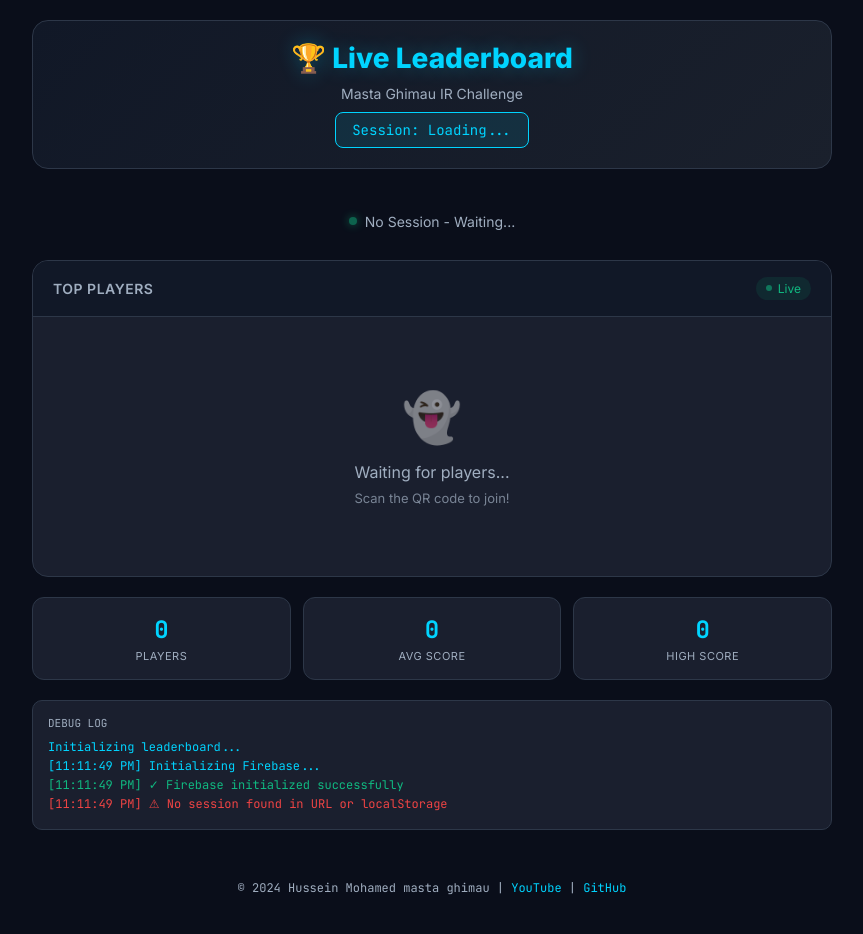
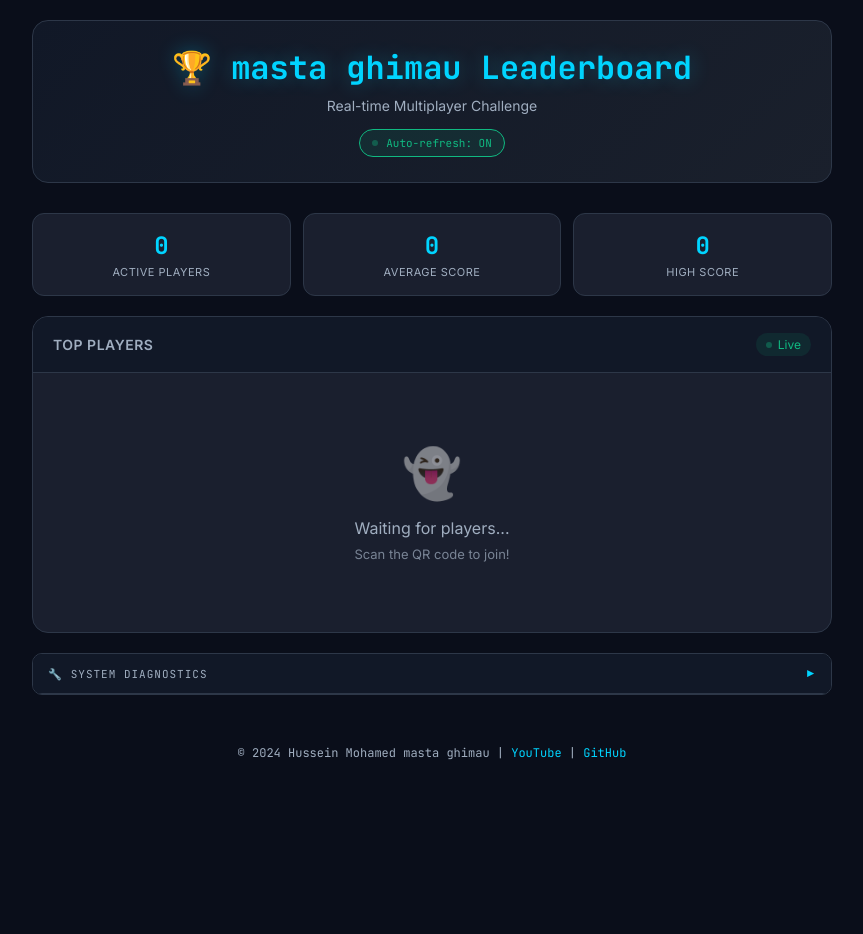
Before and after one commit to gh1mau/masta-ghimau-ir-challenge, a website: page leaderboard.html in a window 1280 px wide. Shown: the whole page, without its empty margins (208-1071 px from the left). After the commit the page ends 801 px from the top, so only its background shows below. Drawn offline with Linux system fonts and the light colour scheme.

Commit message:
Update leaderboard.html: auto-refresh, collapsible debug panel, new title

```diff
--- a/leaderboard.html
+++ b/leaderboard.html
@@ -3,7 +3,7 @@
 <head>
     <meta charset="UTF-8">
     <meta name="viewport" content="width=device-width, initial-scale=1.0">
-    <title>Masta Ghimau IR Challenge | Live Leaderboard</title>
+    <title>masta ghimau Leaderboard</title>
 
     <style>
         @import url('https://fonts.googleapis.com/css2?family=JetBrains+Mono:wght@400;500;700&family=Inter:wght@400;500;600;700;800&display=swap');
@@ -42,18 +42,19 @@
         .header {
             text-align: center;
             margin-bottom: 30px;
-            padding: 20px;
+            padding: 25px;
             background: linear-gradient(135deg, var(--bg-secondary) 0%, #1a202c 100%);
             border: 1px solid var(--border);
             border-radius: 16px;
         }
 
         .header h1 {
-            font-size: 28px;
+            font-size: 32px;
             font-weight: 800;
             color: var(--accent);
-            margin-bottom: 10px;
+            margin-bottom: 8px;
             text-shadow: 0 0 20px rgba(0, 212, 255, 0.3);
+            font-family: 'JetBrains Mono', monospace;
         }
 
         .header p {
@@ -61,45 +62,32 @@
             font-size: 14px;
         }
 
-        .session-code {
-            display: inline-block;
-            background: rgba(0, 212, 255, 0.1);
-            border: 1px solid var(--accent);
-            padding: 8px 16px;
-            border-radius: 8px;
-            font-family: 'JetBrains Mono', monospace;
-            font-size: 14px;
-            color: var(--accent);
-            margin-top: 10px;
-        }
-
-        /* Status */
-        .status {
-            text-align: center;
-            margin-bottom: 20px;
-            padding: 10px;
-        }
-
-        .status-indicator {
+        /* Auto-refresh indicator */
+        .refresh-indicator {
             display: inline-flex;
             align-items: center;
             gap: 8px;
-            font-size: 14px;
-            color: var(--text-secondary);
+            margin-top: 15px;
+            padding: 6px 12px;
+            background: rgba(16, 185, 129, 0.1);
+            border: 1px solid var(--success);
+            border-radius: 20px;
+            font-size: 11px;
+            color: var(--success);
+            font-family: 'JetBrains Mono', monospace;
         }
 
-        .status-dot {
-            width: 8px;
-            height: 8px;
+        .refresh-dot {
+            width: 6px;
+            height: 6px;
             border-radius: 50%;
             background: var(--success);
-            box-shadow: 0 0 8px var(--success);
-            animation: pulse 2s infinite;
+            animation: pulse 1.5s infinite;
         }
 
         @keyframes pulse {
             0%, 100% { opacity: 1; }
-            50% { opacity: 0.5; }
+            50% { opacity: 0.3; }
         }
 
         /* Leaderboard */
@@ -108,6 +96,7 @@
             border: 1px solid var(--border);
             border-radius: 16px;
             overflow: hidden;
+            margin-bottom: 20px;
         }
 
         .leaderboard-header {
@@ -238,7 +227,7 @@
             display: grid;
             grid-template-columns: repeat(3, 1fr);
             gap: 12px;
-            margin-top: 20px;
+            margin-bottom: 20px;
         }
 
         .stat-box {
@@ -264,37 +253,122 @@
             margin-top: 4px;
         }
 
-        /* Debug Panel */
+        /* Collapsible Debug Panel */
         .debug-panel {
             margin-top: 20px;
-            padding: 15px;
             background: var(--bg-card);
             border: 1px solid var(--border);
             border-radius: 10px;
-            font-family: 'JetBrains Mono', monospace;
-            font-size: 12px;
+            overflow: hidden;
+        }
+
+        .debug-header {
+            display: flex;
+            justify-content: space-between;
+            align-items: center;
+            padding: 12px 15px;
+            background: var(--bg-secondary);
+            border-bottom: 1px solid var(--border);
+            cursor: pointer;
+            transition: all 0.2s;
+        }
+
+        .debug-header:hover {
+            background: rgba(0, 212, 255, 0.05);
         }
 
         .debug-title {
             color: var(--text-secondary);
-            margin-bottom: 8px;
             font-size: 11px;
             text-transform: uppercase;
+            letter-spacing: 1px;
+            font-family: 'JetBrains Mono', monospace;
+            display: flex;
+            align-items: center;
+            gap: 8px;
+        }
+
+        .debug-title::before {
+            content: '🔧';
+        }
+
+        .debug-toggle {
+            font-size: 12px;
+            color: var(--accent);
+            transition: transform 0.2s;
+        }
+
+        .debug-panel.collapsed .debug-toggle {
+            transform: rotate(-90deg);
+        }
+
+        .debug-content {
+            max-height: 300px;
+            overflow: hidden;
+            transition: max-height 0.3s ease;
+        }
+
+        .debug-panel.collapsed .debug-content {
+            max-height: 0;
+        }
+
+        .debug-info {
+            padding: 15px;
+            border-bottom: 1px solid var(--border);
+            font-family: 'JetBrains Mono', monospace;
+            font-size: 11px;
+        }
+
+        .debug-row {
+            display: flex;
+            justify-content: space-between;
+            margin-bottom: 8px;
+        }
+
+        .debug-row:last-child {
+            margin-bottom: 0;
+        }
+
+        .debug-label {
+            color: var(--text-secondary);
+        }
+
+        .debug-value {
+            color: var(--accent);
         }
 
         .debug-log {
-            color: var(--accent);
-            line-height: 1.6;
-            max-height: 150px;
+            padding: 15px;
+            font-family: 'JetBrains Mono', monospace;
+            font-size: 11px;
+            max-height: 200px;
             overflow-y: auto;
+            background: var(--bg-primary);
         }
 
-        .debug-log .error {
+        .debug-log .entry {
+            margin-bottom: 6px;
+            line-height: 1.5;
+        }
+
+        .debug-log .timestamp {
+            color: var(--text-secondary);
+        }
+
+        .debug-log .message {
+            color: var(--accent);
+        }
+
+        .debug-log .error .message {
             color: var(--danger);
         }
 
-        .debug-log .success {
+        .debug-log .success .message {
             color: var(--success);
+        }
+
+        .debug-log .warning .message {
+            color: var(--warning);
         }
 
         /* Footer */
@@ -315,7 +389,7 @@
         /* Responsive */
         @media (max-width: 600px) {
             .header h1 {
-                font-size: 22px;
+                font-size: 24px;
             }
 
             .participant-name {
@@ -336,16 +410,27 @@
     <div class="container">
         <!-- Header -->
         <div class="header">
-            <h1>🏆 Live Leaderboard</h1>
-            <p>Masta Ghimau IR Challenge</p>
-            <div class="session-code" id="session-code">Session: Loading...</div>
+            <h1>🏆 masta ghimau Leaderboard</h1>
+            <p>Real-time Multiplayer Challenge</p>
+            <div class="refresh-indicator">
+                <div class="refresh-dot"></div>
+                <span id="refresh-status">Auto-refresh: ON</span>
+            </div>
         </div>
 
-        <!-- Status -->
-        <div class="status">
-            <div class="status-indicator">
-                <div class="status-dot"></div>
-                <span id="status-text">Connecting to Firebase...</span>
+        <!-- Stats -->
+        <div class="stats-grid">
+            <div class="stat-box">
+                <div class="stat-value" id="stat-players">0</div>
+                <div class="stat-label">Active Players</div>
+            </div>
+            <div class="stat-box">
+                <div class="stat-value" id="stat-avg">0</div>
+                <div class="stat-label">Average Score</div>
+            </div>
+            <div class="stat-box">
+                <div class="stat-value" id="stat-high">0</div>
+                <div class="stat-label">High Score</div>
             </div>
         </div>
 
@@ -364,27 +449,34 @@
             </div>
         </div>
 
-        <!-- Stats -->
-        <div class="stats-grid">
-            <div class="stat-box">
-                <div class="stat-value" id="stat-players">0</div>
-                <div class="stat-label">Players</div>
+        <!-- Collapsible Debug Panel -->
+        <div class="debug-panel collapsed" id="debug-panel">
+            <div class="debug-header" onclick="toggleDebug()">
+                <span class="debug-title">System Diagnostics</span>
+                <span class="debug-toggle">▼</span>
             </div>
-            <div class="stat-box">
-                <div class="stat-value" id="stat-avg">0</div>
-                <div class="stat-label">Avg Score</div>
-            </div>
-            <div class="stat-box">
-                <div class="stat-value" id="stat-high">0</div>
-                <div class="stat-label">High Score</div>
-            </div>
-        </div>
-
-        <!-- Debug Panel -->
-        <div class="debug-panel">
-            <div class="debug-title">Debug Log</div>
-            <div class="debug-log" id="debug-log">
-                Initializing leaderboard...
+            <div class="debug-content">
+                <div class="debug-info">
+                    <div class="debug-row">
+                        <span class="debug-label">Session ID:</span>
+                        <span class="debug-value" id="debug-session">-</span>
+                    </div>
+                    <div class="debug-row">
+                        <span class="debug-label">Firebase Status:</span>
+                        <span class="debug-value" id="debug-firebase">Connecting...</span>
+                    </div>
+                    <div class="debug-row">
+                        <span class="debug-label">Last Update:</span>
+                        <span class="debug-value" id="debug-lastupdate">-</span>
+                    </div>
+                    <div class="debug-row">
+                        <span class="debug-label">Auto-refresh:</span>
+                        <span class="debug-value" id="debug-autorefresh">Enabled (5s)</span>
+                    </div>
+                </div>
+                <div class="debug-log" id="debug-log">
+                    <div class="entry"><span class="timestamp">[--:--:--]</span> <span class="message">System initialized...</span></div>
+                </div>
             </div>
         </div>
 
@@ -399,7 +491,7 @@
     <script type="module">
         // Import Firebase
         import { initializeApp } from "https://www.gstatic.com/firebasejs/10.7.1/firebase-app.js";
-        import { getDatabase, ref, onValue } from "https://www.gstatic.com/firebasejs/10.7.1/firebase-database.js";
+        import { getDatabase, ref, onValue, get } from "https://www.gstatic.com/firebasejs/10.7.1/firebase-database.js";
 
         // Firebase Configuration
         const firebaseConfig = {
@@ -413,78 +505,92 @@
             measurementId: "G-K5508CP1CC"
         };
 
+        // State
+        let app, database;
+        let currentSession = null;
+        let unsubscribe = null;
+        let autoRefreshInterval = null;
+        let lastUpdateTime = null;
+
         // Debug logger
         function log(message, type = 'info') {
             const debugLog = document.getElementById('debug-log');
             const timestamp = new Date().toLocaleTimeString();
-            const line = document.createElement('div');
-            line.className = type;
-            line.textContent = `[${timestamp}] ${message}`;
-            debugLog.appendChild(line);
+            const entry = document.createElement('div');
+            entry.className = `entry ${type}`;
+            entry.innerHTML = `<span class="timestamp">[${timestamp}]</span> <span class="message">${message}</span>`;
+            debugLog.appendChild(entry);
             debugLog.scrollTop = debugLog.scrollHeight;
             console.log(`[${timestamp}] ${message}`);
+
+            // Update last update time
+            lastUpdateTime = timestamp;
+            document.getElementById('debug-lastupdate').textContent = timestamp;
         }
 
-        // Initialize Firebase
-        let app, database;
-        let currentSession = null;
-        let unsubscribe = null;
+        // Toggle debug panel
+        window.toggleDebug = function() {
+            const panel = document.getElementById('debug-panel');
+            panel.classList.toggle('collapsed');
+        };
 
+        // Initialize
         function init() {
-            log('Initializing Firebase...');
+            log('Initializing system...');
 
             try {
                 app = initializeApp(firebaseConfig);
                 database = getDatabase(app);
-                log('✓ Firebase initialized successfully', 'success');
+                log('✓ Firebase SDK loaded', 'success');
 
-                // Get session from URL or localStorage
+                // Get session
                 const urlParams = new URLSearchParams(window.location.search);
                 currentSession = urlParams.get('session') || localStorage.getItem('mastaGhimau_sessionId');
 
                 if (!currentSession) {
-                    log('⚠ No session found in URL or localStorage', 'error');
-                    document.getElementById('status-text').textContent = 'No Session - Waiting...';
+                    log('⚠ No session ID found', 'warning');
+                    document.getElementById('debug-session').textContent = 'Not set';
+                    document.getElementById('debug-firebase').textContent = 'Waiting for session...';
 
-                    // Try to get session from URL again after a delay
+                    // Retry after delay
                     setTimeout(() => {
                         const retryParams = new URLSearchParams(window.location.search);
                         currentSession = retryParams.get('session') || localStorage.getItem('mastaGhimau_sessionId');
                         if (currentSession) {
-                            log(`✓ Session found on retry: ${currentSession}`, 'success');
-                            document.getElementById('session-code').textContent = `Session: ${currentSession}`;
+                            log(`✓ Session found: ${currentSession}`, 'success');
                             startListening();
                         }
-                    }, 2000);
+                    }, 3000);
                     return;
                 }
 
-                document.getElementById('session-code').textContent = `Session: ${currentSession}`;
-                log(`Session: ${currentSession}`);
-
-                // Start listening
+                log(`✓ Session: ${currentSession}`, 'success');
+                document.getElementById('debug-session').textContent = currentSession.substring(0, 20) + '...';
                 startListening();
 
             } catch (error) {
-                log(`✗ Firebase init error: ${error.message}`, 'error');
-                document.getElementById('status-text').textContent = 'Firebase Error';
+                log(`✗ Init error: ${error.message}`, 'error');
+                document.getElementById('debug-firebase').textContent = 'Error';
             }
         }
 
+        // Start Firebase listener + auto-refresh
         function startListening() {
             if (!database || !currentSession) {
-                log('Cannot start listening - missing database or session', 'error');
+                log('Cannot start - missing database or session', 'error');
                 return;
             }
 
-            log(`Starting listener for session: ${currentSession}`);
-            document.getElementById('status-text').textContent = 'Connected - Listening for updates...';
+            log('Connecting to Firebase...');
+            document.getElementById('debug-firebase').textContent = 'Connected';
 
             const sessionRef = ref(database, `sessions/${currentSession}/players`);
 
+            // Real-time listener
             unsubscribe = onValue(sessionRef, (snapshot) => {
                 const data = snapshot.val();
-                log(`Data received: ${data ? Object.keys(data).length : 0} players`);
+                const playerCount = data ? Object.keys(data).length : 0;
+                log(`📊 Data received: ${playerCount} players`, 'success');
 
                 if (data) {
                     const players = Object.entries(data)
@@ -496,11 +602,41 @@
                     updateLeaderboard([]);
                 }
             }, (error) => {
-                log(`Listener error: ${error.message}`, 'error');
-                document.getElementById('status-text').textContent = 'Connection Error';
+                log(`✗ Firebase error: ${error.message}`, 'error');
+                document.getElementById('debug-firebase').textContent = 'Error';
             });
+
+            // Auto-refresh backup (every 5 seconds)
+            autoRefreshInterval = setInterval(() => {
+                refreshData();
+            }, 5000);
+
+            log('✓ Auto-refresh enabled (5s interval)', 'success');
         }
 
+        // Manual refresh function
+        async function refreshData() {
+            if (!database || !currentSession) return;
+
+            try {
+                const sessionRef = ref(database, `sessions/${currentSession}/players`);
+                const snapshot = await get(sessionRef);
+                const data = snapshot.val();
+
+                if (data) {
+                    const players = Object.entries(data)
+                        .map(([id, player]) => ({ id, ...player }))
+                        .sort((a, b) => b.score - a.score);
+
+                    updateLeaderboard(players);
+                    log('🔄 Auto-refreshed data', 'info');
+                }
+            } catch (error) {
+                log(`✗ Refresh error: ${error.message}`, 'error');
+            }
+        }
+
+        // Update leaderboard UI
         function updateLeaderboard(players) {
             const container = document.getElementById('leaderboard');
 
@@ -548,7 +684,6 @@
             });
 
             container.innerHTML = html;
-            log(`Leaderboard updated: ${players.length} players`);
         }
 
         function escapeHtml(text) {
@@ -557,12 +692,11 @@
             return div.innerHTML;
         }
 
-        // Cleanup on page unload
+        // Cleanup
         window.addEventListener('beforeunload', () => {
-            if (unsubscribe) {
-                unsubscribe();
-                log('Unsubscribed from updates');
-            }
+            if (unsubscribe) unsubscribe();
+            if (autoRefreshInterval) clearInterval(autoRefreshInterval);
+            log('System shutting down...');
         });
 
         // Start
```
